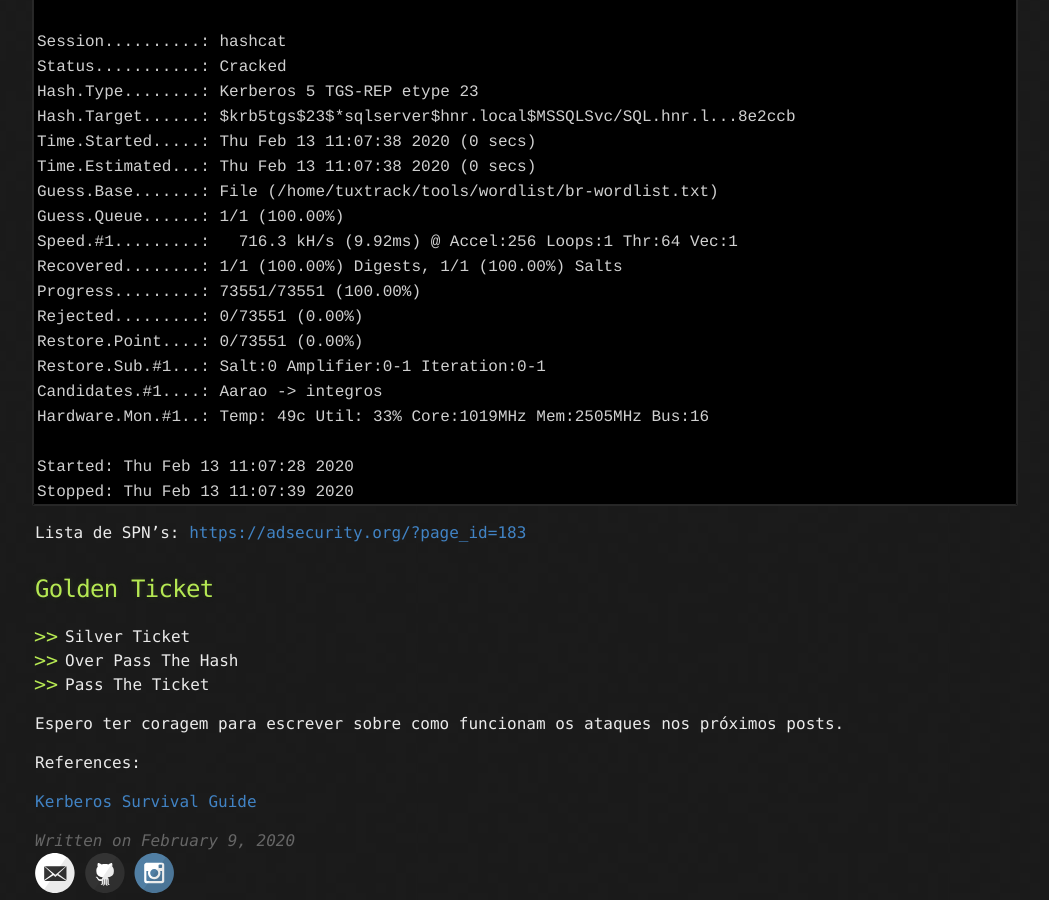
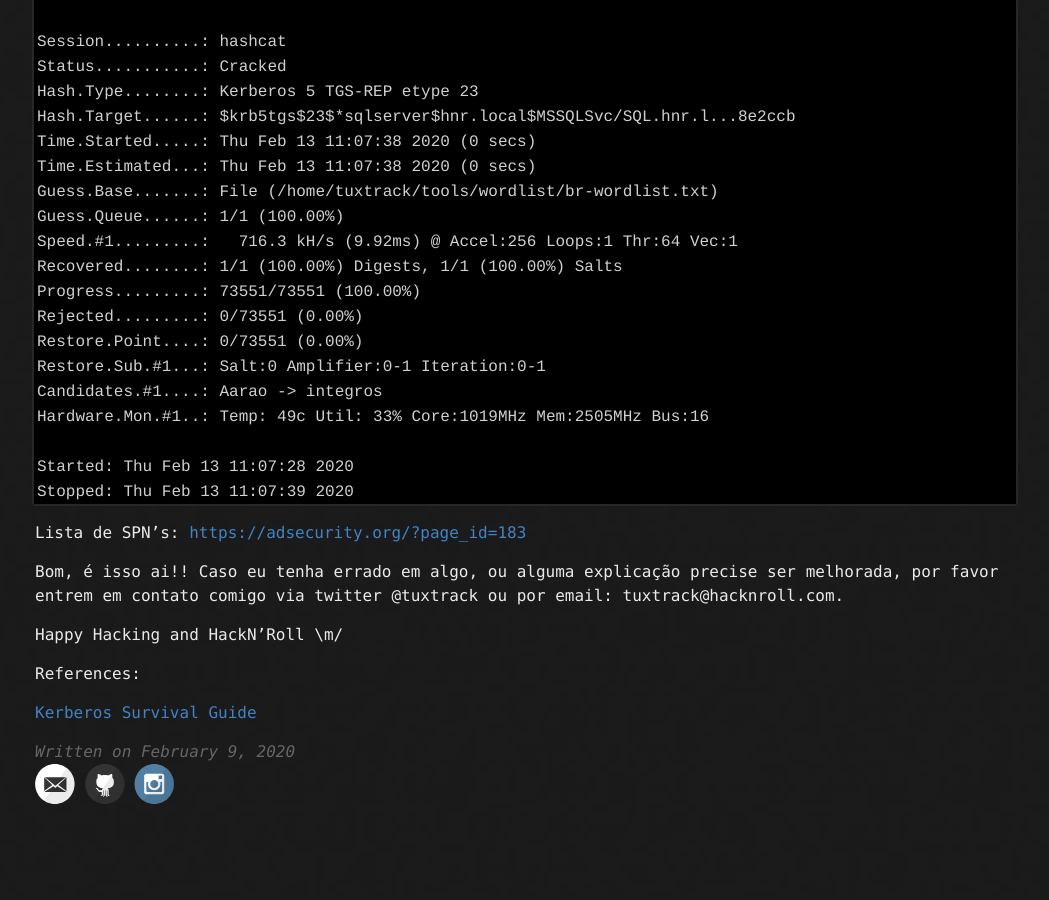
Before and after one commit to tuxtrack-zz/tuxtrack.github.io, a Jekyll site: the page built from _posts/2020-02-09-kerberos101.md, in a window 1280 px wide and 900 px high, scrolled down 7538 px. Shown: the whole window, without its empty margins (115-1164 px from the left). Built offline with Jekyll 4.4.1, drawn with Linux system fonts in a browser that asks for light colours; after the commit the page ends 8349 px from its top, so only the background shows below that; some of the changed lines change nothing that is shown.

Commit message:
Update 2020-02-09-kerberos101.md

````diff
--- a/_posts/2020-02-09-kerberos101.md
+++ b/_posts/2020-02-09-kerberos101.md
@@ -10,13 +10,13 @@
 
 * No momento em que o usuário faz logon utilizando credenciais de um domínio, o Local Security Authority Subsystem Service (LSASS) armazena o hash da senha. O LSASS armazena credenciais na memória em nome de usuários com sessões ativas do Windows.
 
-![](http://127.0.0.1:4000/images/kb101/01.png)
+![](https://raw.githubusercontent.com/tuxtrack/tuxtrack.github.io/master/images/kb101/01.png)
 
 ***
 
 * O TGT (Ticket-Granting-Ticket) será requisitado ao KDC (Key Distribution Center) service presente no DC (Domain Controller), utilizando algum dos algoritimos de criptografia (RC4_HMAC, DES_CBC_MD5, 128AES_HMAC, 256AES_HMAC...) baseando-se no [Domain Level Function](https://docs.microsoft.com/pt-br/windows-server/identity/ad-ds/active-directory-functional-levels).
 
-![](http://127.0.0.1:4000/images/kb101/02.png)
+![](https://raw.githubusercontent.com/tuxtrack/tuxtrack.github.io/master/images/kb101/02.png)
 
 ***
 
@@ -34,25 +34,25 @@
 DS_memberOf             : {CN=Denied RODC Password Replication Group,CN=Users,DC=hnr,DC=local}
 ```
 
-![](http://127.0.0.1:4000/images/kb101/03.png)
+![](https://raw.githubusercontent.com/tuxtrack/tuxtrack.github.io/master/images/kb101/03.png)
 
 ***
 
 * Para que o usuário possa utilizar algum serviço do domínio, o processo de autorização se dá através do envio do TGT ao Domain Controller para a requisição do Service Ticket ou TGS (Ticket-Grating-Service), ex.: MSSqlSvc/SQL.domain.com.
 
-![](http://127.0.0.1:4000/images/kb101/04.png)
+![](https://raw.githubusercontent.com/tuxtrack/tuxtrack.github.io/master/images/kb101/04.png)
 
 ***
 
 * O Domain Controller retorna o Service Ticket (TGS) correspondente ao serviço solicitado, após identificar qual conta de usuário/computador possui o serviço solicitado. O ticket retornado é criptografado com o hash da conta de usuário/computador correspondente ao serviço.
 
-![](http://127.0.0.1:4000/images/kb101/05.png)
+![](https://raw.githubusercontent.com/tuxtrack/tuxtrack.github.io/master/images/kb101/05.png)
 
 ***
 
 * O Service Ticket (TGS) é apresentado ao server que armazena o serviço solicitado, o servidor descriptografa o hash utilizando seu próprio hash (Hash esse que foi utilizado pelo DC para criptografar o TGS no passo anterior) e o serviço é acessado.
 
-![](http://127.0.0.1:4000/images/kb101/06.png)
+![](https://raw.githubusercontent.com/tuxtrack/tuxtrack.github.io/master/images/kb101/06.png)
 
 ***
 
@@ -244,12 +244,9 @@
 
 Lista de SPN's: [https://adsecurity.org/?page_id=183](https://adsecurity.org/?page_id=183)
 
-## Golden Ticket
-* Silver Ticket
-* Over Pass The Hash
-* Pass The Ticket
+Bom, é isso ai!! Caso eu tenha errado em algo, ou alguma explicação precise ser melhorada, por favor entrem em contato comigo via twitter @tuxtrack ou por email: tuxtrack@hacknroll.com.
 
-Espero ter coragem para escrever sobre como funcionam os ataques nos próximos posts.
+Happy Hacking and HackN'Roll \m/
 
 References:
 
````
